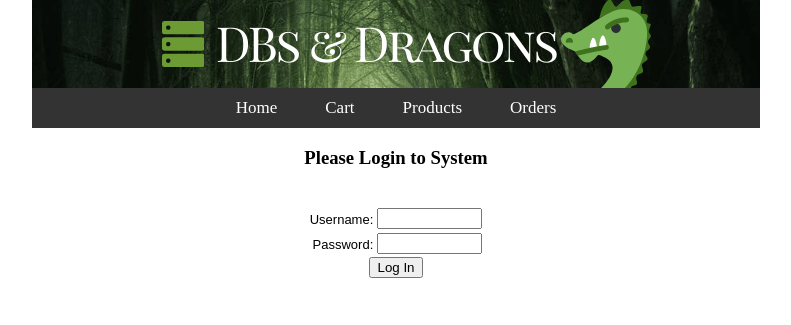
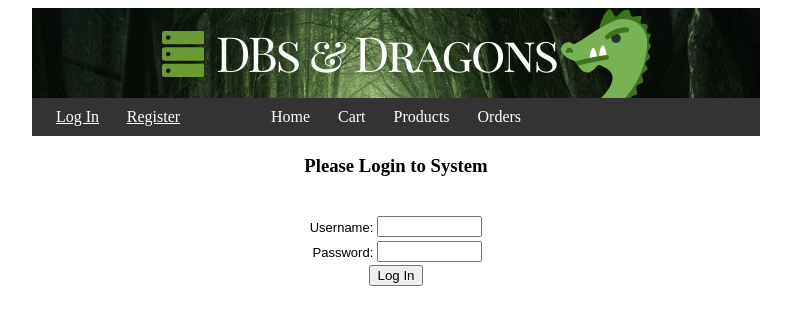
Before and after one commit to IvanIsCoding/DragonStore, a Node server app: page /login in a window 1280 px wide. Shown: the top 325 px of the page, without its empty margins (244-1035 px from the left). Run offline with Node 20, Linux system fonts and the light colour scheme; some libraries are stand-ins or nearby versions.

Commit message:
Added login, logout, register, and username to header

```diff
--- a/public/css/style.css
+++ b/public/css/style.css
@@ -1,6 +1,23 @@
+#header_login_msg {
+    display: block;
+    float: left;
+    padding-left: 12px;
+    position: absolute;
+    font-size: 11pt;
+    color: white;
+}
+
+#navbar #header_login_msg a {
+    text-decoration: underline;
+}
+#navbar #header_login_msg a:hover {
+    background-color: transparent;
+    color: white;
+}
+
 #navbar {
     margin: auto;
-    margin-top: -10px;
+    margin-top: -0px;
     width: 50%;
     background-color: #333;
     overflow: hidden;
@@ -12,11 +29,11 @@
 
 #navbar a {
     text-decoration: none;
-    font-size: 17px;
+    font-size: 16px;
     display: inline-block;
     color: #ffffff;
     text-align: center;
-    padding: 10px 22px;
+    padding: 10px 12px;
     margin-top: -4px;
 }
 
--- a/views/partials/banner.handlebars
+++ b/views/partials/banner.handlebars
@@ -1,6 +1,18 @@
 <link rel="stylesheet" href="/css/style.css">
 <div id="navbar">
     <img src="/images/banner.png" alt="DBs & Dragons">
+
+	{{#if authenticatedUser}}
+    <span id="header_login_msg">
+		Hi, {{authenticatedUser}}! <a href="/logout">Log out</a>
+    </span>
+    {{else}}
+    <span id="header_login_msg">
+		<a href="/logout">Log In</a>
+        <a href="/logout">Register</a>
+    </span>
+	{{/if}}
+
 
     {{#if pageActive.home}}
         <a href="/" class="active">Home</a>
@@ -25,5 +37,4 @@
     {{else}}
         <a href="/listorder">Orders</a>
     {{/if}}
-
 </div>
```
